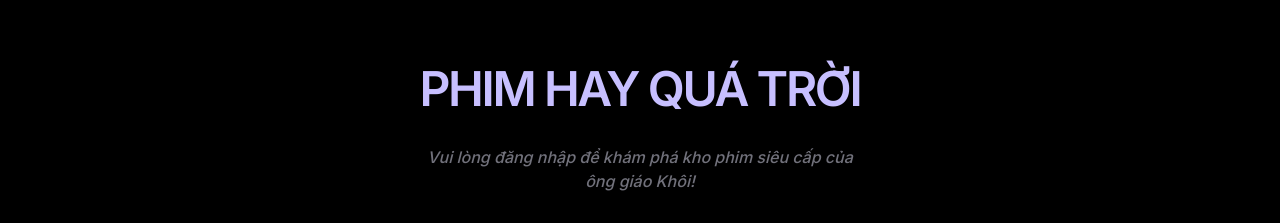
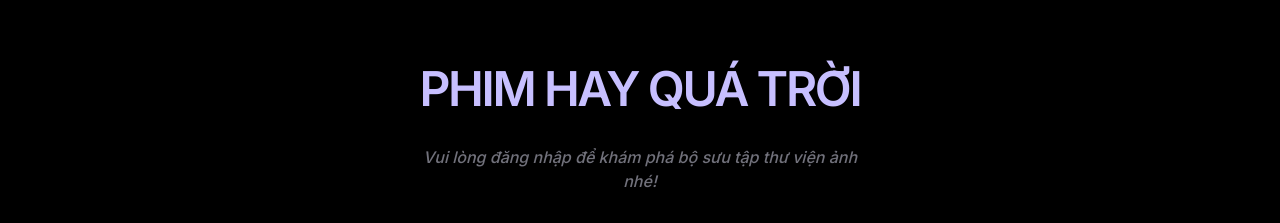
Before and after one commit to diegonguyen86/Moviedeo, a React (Vite) app: page / in a window 1280 px wide. Shown: the part 227-450 px from the top of the page. Built offline with nearby package versions, Linux system fonts and the light colour scheme; no server answers.

Commit message:
Update Layout.jsx
update text

```diff
--- a/src/pages/Layout.jsx
+++ b/src/pages/Layout.jsx
@@ -12,7 +12,7 @@ export default function Layout() {
       <div className="h-screen bg-black flex flex-col items-center justify-center text-white px-6">
         <div className="max-w-md text-center space-y-8">
           <h1 className="text-5xl font-black text-primary uppercase tracking-tighter">PHIM HAY QUÁ TRỜI</h1>
-          <p className="text-zinc-500 font-medium italic">Vui lòng đăng nhập để khám phá kho phim siêu cấp của ông giáo Khôi!</p>
+          <p className="text-zinc-500 font-medium italic">Vui lòng đăng nhập để khám phá bộ sưu tập thư viện ảnh nhé!</p>
           <button
             onClick={loginWithGoogle}
             className="w-full bg-primary hover:bg-primary-fixed text-white py-4 rounded-2xl font-black transition-all shadow-[0_10px_40px_rgba(var(--primary-rgb),0.3)] active:scale-95"
@@ -30,11 +30,11 @@ export default function Layout() {
       <div className="h-screen bg-black flex flex-col items-center justify-center text-white px-6">
         <div className="max-w-xl text-center space-y-6">
           <span className="material-symbols-outlined text-8xl text-primary animate-pulse">lock_person</span>
-          <h2 className="text-4xl font-black uppercase tracking-tighter text-primary">DỪNG LẠI ÔNG GIÁO ƠI!</h2>
+          <h2 className="text-4xl font-black uppercase tracking-tighter text-primary">DỪNG LẠI NÍ ƠI!</h2>
 
           <div className="space-y-2">
             <p className="text-xl text-zinc-300 font-bold">Tài khoản của bạn đang chờ phê duyệt.</p>
-            <p className="text-zinc-500">Vì lý do bảo mật và tránh share tràn lan, vui lòng liên hệ Admin (Nguyễn Duy Khôi) để được cấp quyền xem phim nhé!</p>
+            <p className="text-zinc-500">Vì lý do bảo mật và tránh share tràn lan, vui lòng liên hệ Admin để được cấp quyền truy cập nhé!</p>
           </div>
 
           <div className="flex flex-col gap-4 mt-8">
```
